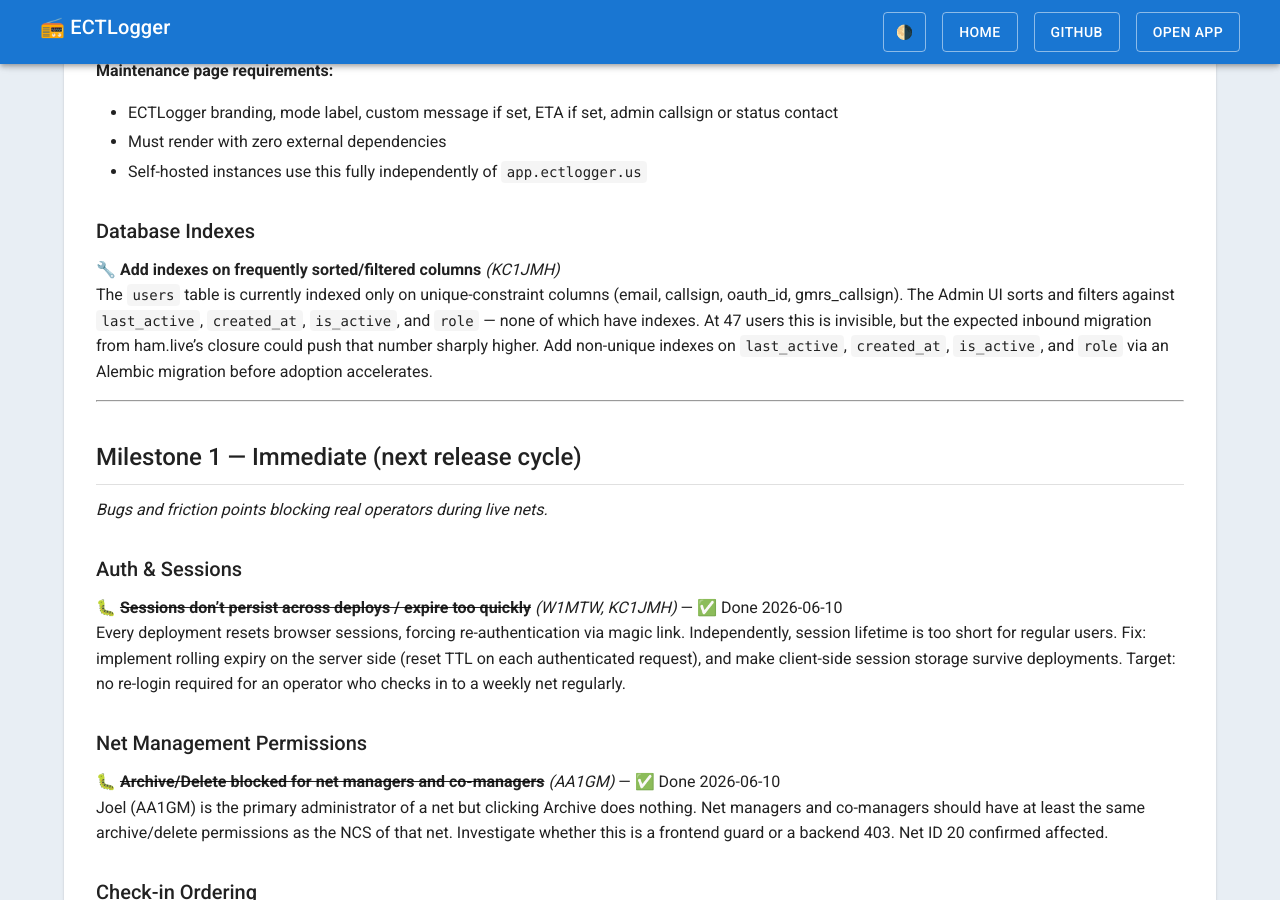
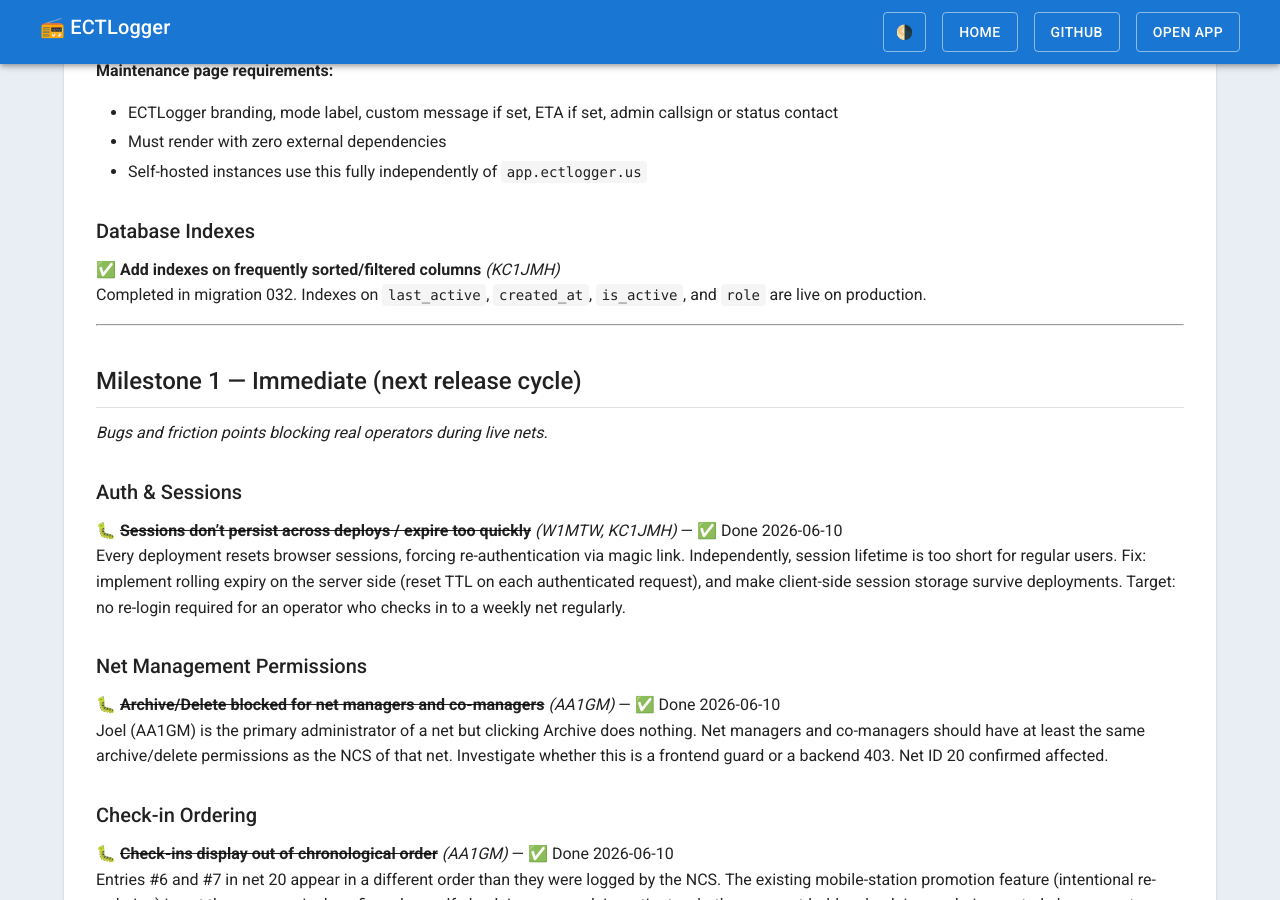
Before and after one commit to bradbrownjr/ectlogger, a Jekyll site: the page built from docs/ROADMAP.md, in a window 1280 px wide and 900 px high, scrolled down 2792 px. Built offline with Jekyll 4.4.1, drawn with Linux system fonts in a browser that asks for light colours; our own code applies the rules of GitHub Pages for plain Markdown files.

Commit message:
Mark database indexes roadmap item complete (already done in migration 032)

```diff
--- a/docs/ROADMAP.md
+++ b/docs/ROADMAP.md
@@ -100,8 +100,8 @@ handle @maintenance {
 
 ### Database Indexes
 
-**🔧 Add indexes on frequently sorted/filtered columns** *(KC1JMH)*
-The `users` table is currently indexed only on unique-constraint columns (email, callsign, oauth_id, gmrs_callsign). The Admin UI sorts and filters against `last_active`, `created_at`, `is_active`, and `role` — none of which have indexes. At 47 users this is invisible, but the expected inbound migration from ham.live's closure could push that number sharply higher. Add non-unique indexes on `last_active`, `created_at`, `is_active`, and `role` via an Alembic migration before adoption accelerates.
+**✅ Add indexes on frequently sorted/filtered columns** *(KC1JMH)*
+Completed in migration 032. Indexes on `last_active`, `created_at`, `is_active`, and `role` are live on production.
 
 ---
 
```
